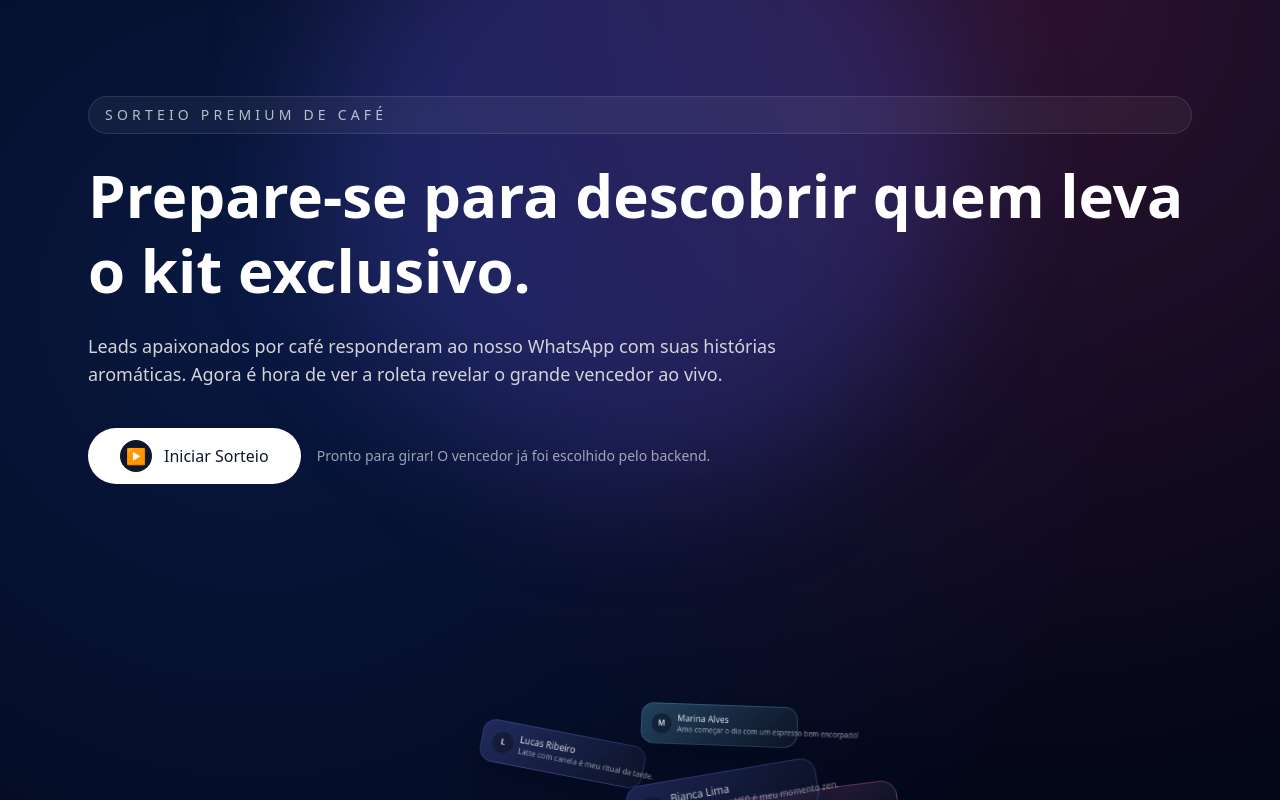
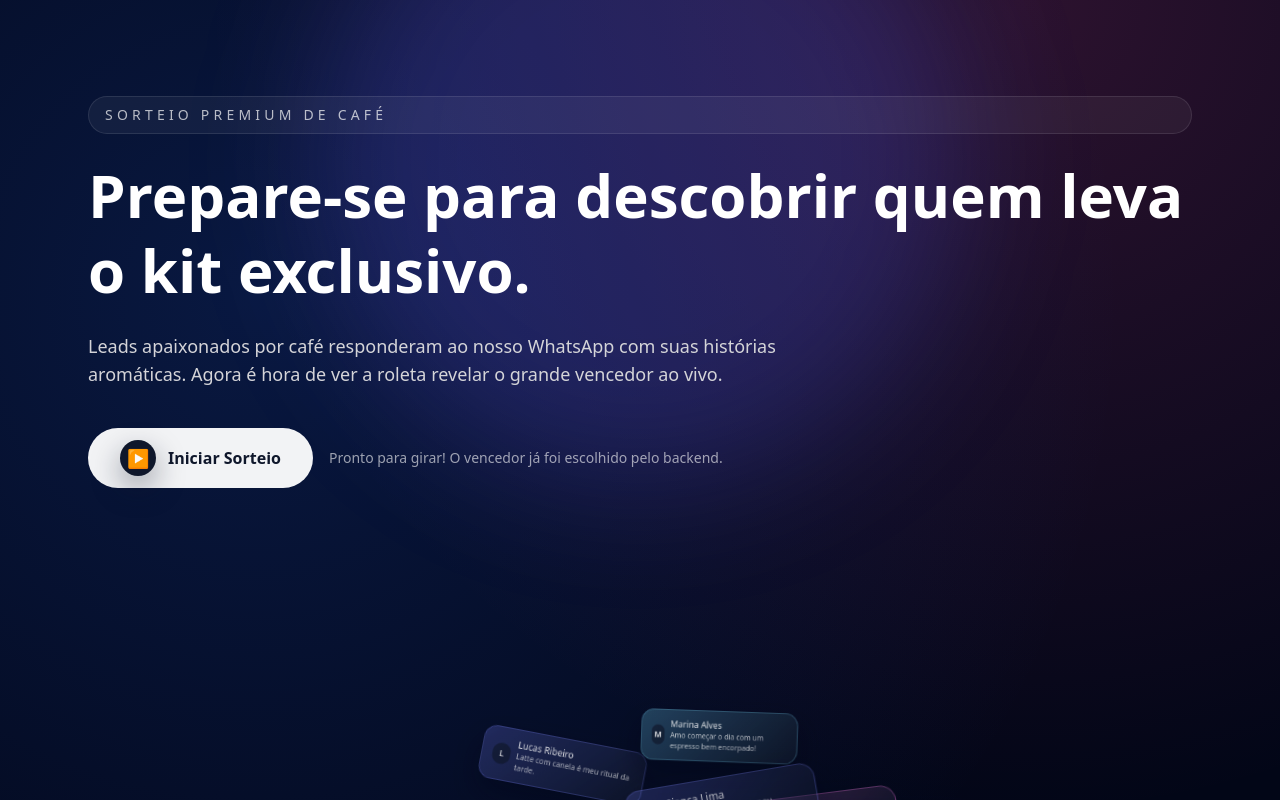
Before and after one commit to alfredokang/app-web-sorteio, a Next.js app: page / in a window 1280 px wide. Shown: the top 800 px of the page. Built offline with nearby package versions, Linux system fonts and the light colour scheme.

Commit message:
Improve participant cards and resettable draw flow

```diff
--- a/app/components/FloatingParticipants.tsx
+++ b/app/components/FloatingParticipants.tsx
@@ -126,7 +126,7 @@ export function FloatingParticipants({
                     <span className="truncate text-xs font-medium text-white/90">
                       {participant.name}
                     </span>
-                    <span className="truncate text-[10px] text-white/60">
+                    <span className="floating-card-comment text-[10px] text-white/70">
                       {participant.comment}
                     </span>
                   </div>
--- a/app/globals.css
+++ b/app/globals.css
@@ -95,6 +95,17 @@ body {
   backdrop-filter: blur(16px);
 }
 
+.floating-card-comment {
+  display: -webkit-box;
+  max-width: 100%;
+  overflow: hidden;
+  text-overflow: ellipsis;
+  -webkit-line-clamp: 2;
+  -webkit-box-orient: vertical;
+  white-space: normal;
+  word-break: break-word;
+}
+
 @keyframes participant-float {
   0% {
     transform: translate3d(
--- a/app/page.tsx
+++ b/app/page.tsx
@@ -145,6 +145,25 @@ export default function Home() {
   const shouldShowCloud =
     (!hasIntroPlayed && participants.length > 0) || isCloudConverging;
 
+  const handleReset = () => {
+    if (spinTimeout.current) {
+      clearTimeout(spinTimeout.current);
+      spinTimeout.current = null;
+    }
+    if (revealTimeout.current) {
+      clearTimeout(revealTimeout.current);
+      revealTimeout.current = null;
+    }
+
+    setIsSpinning(false);
+    setShowConfetti(false);
+    setHasResult(false);
+    setIsCarouselVisible(false);
+    setHasIntroPlayed(false);
+    setIsCloudConverging(false);
+    setSeed(Math.floor(Math.random() * 100000));
+  };
+
   const handleStart = () => {
     if (isButtonDisabled) {
       return;
@@ -181,6 +200,31 @@ export default function Home() {
     }, SPIN_DURATION);
   };
 
+  const isResetAvailable = hasResult && !isSpinning;
+  const buttonAction = isResetAvailable ? handleReset : handleStart;
+  const buttonLabel = isSpinning
+    ? "Sorteio em andamento..."
+    : isResetAvailable
+    ? "Realizar Novo Sorteio"
+    : "Iniciar Sorteio";
+  const buttonIcon = isSpinning ? "⏳" : isResetAvailable ? "↺" : "▶";
+  const baseButtonClasses =
+    "group relative flex items-center gap-3 rounded-full px-8 py-3 text-base font-semibold transition focus:outline-none focus-visible:ring-2 focus-visible:ring-emerald-300/80 focus-visible:ring-offset-2 focus-visible:ring-offset-slate-950 disabled:cursor-not-allowed";
+  const buttonClassName = [
+    baseButtonClasses,
+    isResetAvailable
+      ? "bg-gradient-to-r from-emerald-400 via-teal-400 to-cyan-500 text-slate-900 shadow-[0_22px_60px_rgba(16,185,129,0.35)] hover:shadow-[0_28px_80px_rgba(6,182,212,0.45)] disabled:opacity-60 disabled:shadow-none"
+      : "bg-white/95 text-slate-900 hover:shadow-[0_20px_60px_rgba(148,163,184,0.35)] disabled:bg-white/20 disabled:text-white/50 disabled:shadow-none",
+  ].join(" ");
+  const buttonIconClassName = [
+    "flex h-9 w-9 items-center justify-center rounded-full text-lg transition duration-300 group-hover:scale-110",
+    isSpinning
+      ? "bg-slate-900 text-white shadow-[0_8px_20px_rgba(15,23,42,0.45)]"
+      : isResetAvailable
+      ? "bg-white/90 text-slate-900 shadow-[0_14px_30px_rgba(16,185,129,0.35)] group-hover:bg-white"
+      : "bg-slate-900 text-white shadow-[0_12px_30px_rgba(15,23,42,0.4)] group-hover:bg-slate-800"
+  ].join(" ");
+
   return (
     <div className="relative flex min-h-screen w-full flex-col overflow-hidden">
       <div className="pointer-events-none absolute -top-40 left-1/2 h-[640px] w-[640px] -translate-x-1/2 rounded-full bg-indigo-500/20 blur-3xl" />
@@ -200,18 +244,19 @@ export default function Home() {
           </p>
           <div className="mt-4 flex flex-col items-center gap-4 lg:flex-row lg:items-center">
             <button
-              onClick={handleStart}
+              type="button"
+              onClick={buttonAction}
               disabled={isButtonDisabled}
-              className="group relative flex items-center gap-3 rounded-full bg-white px-8 py-3 text-base font-medium text-slate-900 transition hover:shadow-[0_20px_60px_rgba(148,163,184,0.35)] disabled:cursor-not-allowed disabled:bg-white/20 disabled:text-white/50"
+              className={buttonClassName}
             >
-              <span className="flex h-8 w-8 items-center justify-center rounded-full bg-slate-900 text-white transition group-hover:scale-105 group-hover:bg-slate-800">
-                {isSpinning ? "⏳" : "▶"}
-              </span>
-              {isSpinning ? "Sorteio em andamento..." : "Iniciar Sorteio"}
+              <span className={buttonIconClassName}>{buttonIcon}</span>
+              {buttonLabel}
             </button>
             <span className="text-sm text-white/60">
               {isSpinning
                 ? "A roleta vai revelar o vencedor em instantes."
+                : isResetAvailable
+                ? "Sorteio concluído! Clique para reiniciar a magia e girar novamente."
                 : winner
                 ? "Pronto para girar! O vencedor já foi escolhido pelo backend."
                 : "Carregando participantes e resultado..."}
```
